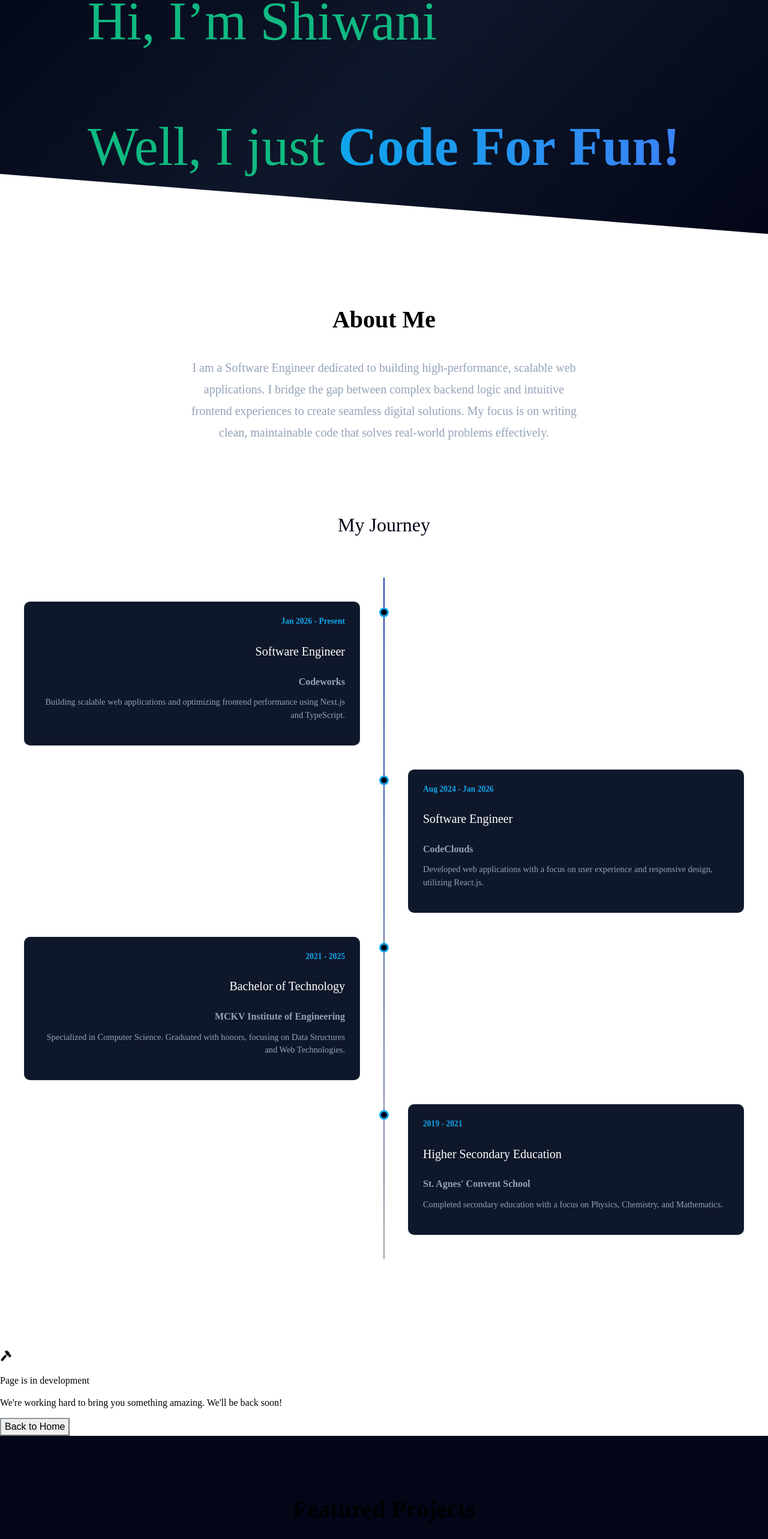
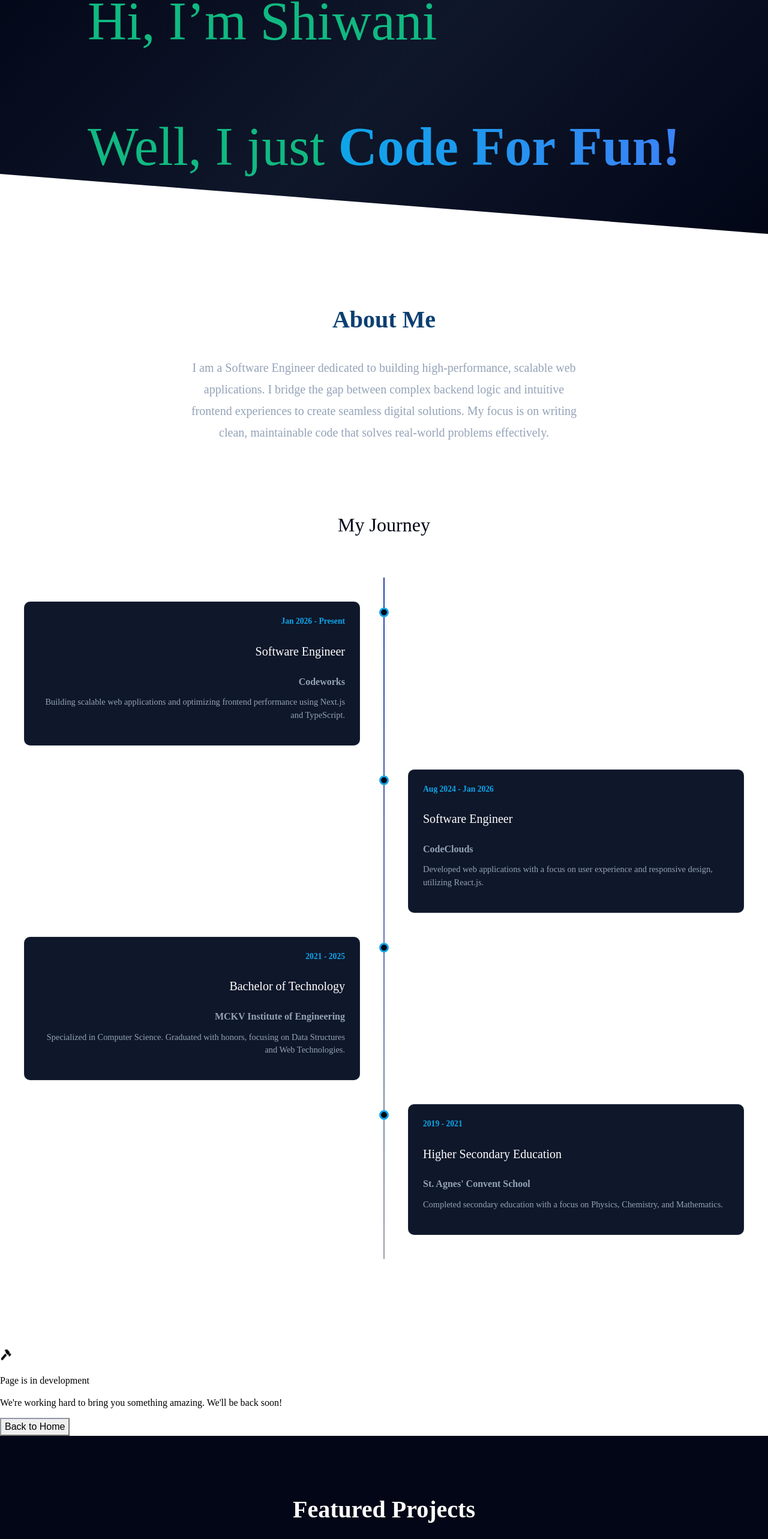
Before and after one commit to shiwani08/portfolio, a Next.js app: page / in a window 1280 px wide. Shown: the part 194-2760 px from the top of the page at 60% size. Built offline with nearby package versions, Linux system fonts and the light colour scheme.

Commit message:
Skills left

```diff
--- a/app/(pages)/About/page.tsx
+++ b/app/(pages)/About/page.tsx
@@ -15,7 +15,7 @@ export default function About() {
     <section id="About" className="about-section">
       <div className="about-container">
         <motion.h2
-          className="section-title text-#0c3f71"
+          className="text-#0c3f71 about-title"
           initial={{ scale: 0.8, opacity: 0 }}
           whileInView={{ scale: 1, opacity: 1 }}
           transition={{ duration: 0.5 }}
--- a/app/(pages)/Projects/page.tsx
+++ b/app/(pages)/Projects/page.tsx
@@ -15,7 +15,7 @@ import "swiper/css/pagination";
 
 export default function Projects() {
   return (
-    <section className="projects-section bg-[#020617] py-20">
+    <section className="projects-section py-20">
       <h2 className="section-title text-white mb-10">Featured Projects</h2>
 
       <Swiper
--- a/app/globals.css
+++ b/app/globals.css
@@ -191,7 +191,7 @@
 .section-title {
   font-size: 2.5rem;
   font-weight: 700;
-  /* color: #ffffff; */
+  color: #ffffff;
   margin-bottom: 2rem;
   width: 100%;
   text-align: center;
--- a/app/page.tsx
+++ b/app/page.tsx
@@ -18,9 +18,9 @@ export default function Home() {
       <div id="Projects">
         <Projects />
       </div>
-      <div id="Contact">
+      {/* <div id="Contact">
         <Contact />
-      </div>
+      </div> */}
     </div>
   );
 }
--- a/app/shared/styles/Projects.css
+++ b/app/shared/styles/Projects.css
@@ -15,12 +15,6 @@
   display: flex;
   justify-content: space-between;
   align-items: flex-end;
-}
-
-.projects-title {
-  color: white;
-  font-size: 2.5rem;
-  font-weight: 700;
 }
 
 .slider-hint {
```
